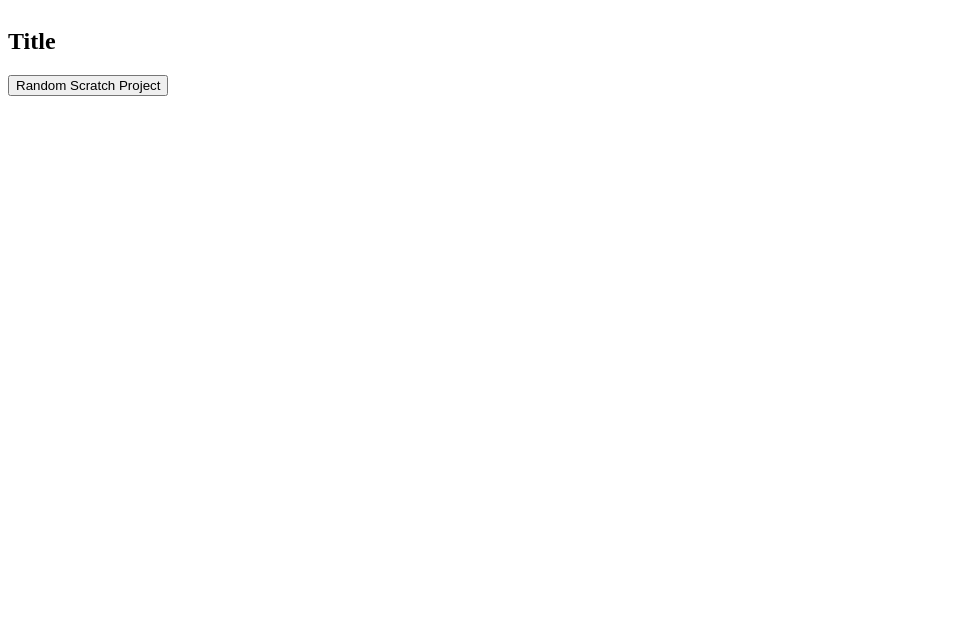
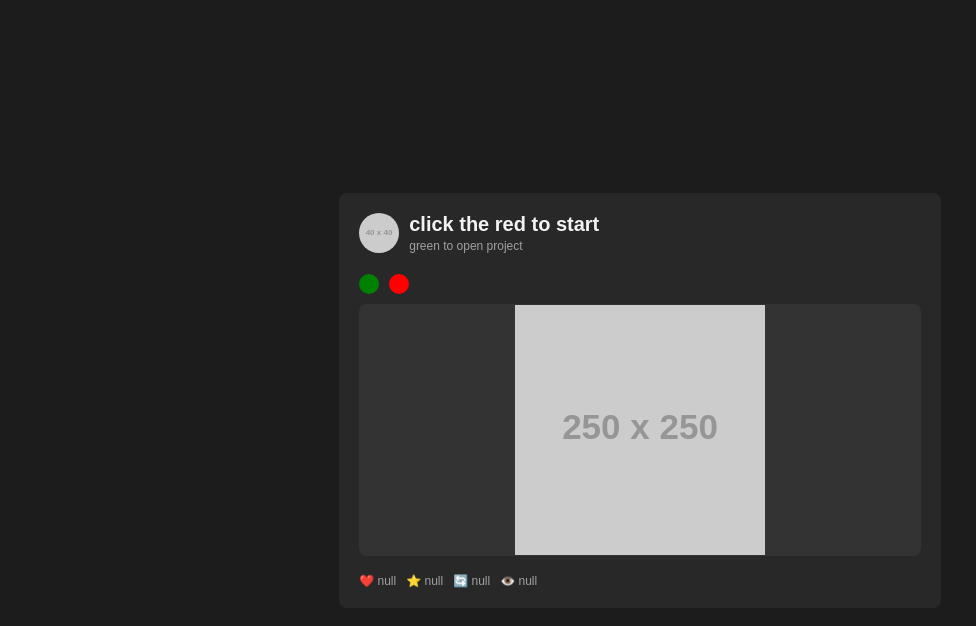
Before and after one commit to wickddd/Scratch-Random, a plain HTML site: page index.html in a window 1280 px wide. Shown: the whole page, without its empty margins (0-976 px from the left). Drawn offline with Linux system fonts and the light colour scheme; placeholder pictures from the web are drawn by us.

Commit message:
Update index.html

```diff
--- a/index.html
+++ b/index.html
@@ -1,25 +1,180 @@
+<!DOCTYPE html>
+<html lang="en">
 
+<head>
+  <meta charset="UTF-8">
+  <meta name="viewport" content="width=device-width, initial-scale=1.0">
+  <title>random scratch</title>
+  <style>
+    * {
+      margin: 0;
+      padding: 0;
+      box-sizing: border-box;
+    }
 
-<html lang="en">
-<head>
-    <meta charset="UTF-8">
-    <meta name="viewport" content="width=device-width, initial-scale=1.0">
-    <title>Skbidi</title>
-    <link rel="stylesheet" href="style.css">
-    <script src="script.js" defer></script>
+    body {
+      font-family: Arial, sans-serif;
+      background-color: #1c1c1c;
+      color: #f3f3f3;
+      display: flex;
+      justify-content: center;
+      align-items: center;
+      min-height: 100vh;
+    }
+
+    .container {
+      width: 47%;
+      max-width: 1000px;
+      background-color: #282828;
+      padding: 20px;
+      border-radius: 8px;
+    }
+
+    /* Header */
+    .header {
+      display: flex;
+      align-items: center;
+      gap: 10px;
+      margin-bottom: 20px;
+    }
+
+    .header img {
+      width: 40px;
+      height: 40px;
+      border-radius: 50%;
+    }
+
+    .header h1 {
+      font-size: 20px;
+      color: #f3f3f3;
+    }
+
+    .header span {
+      color: #a0a0a0;
+      font-size: 12px;
+    }
+
+    .main-content {
+      display: flex;
+      gap: 20px;
+    }
+
+    .left-panel {
+      flex: 2;
+    }
+
+    .controls {
+      display: flex;
+      gap: 10px;
+      margin-bottom: 10px;
+    }
+
+    .control-button {
+      width: 20px;
+      height: 20px;
+      border-radius: 50%;
+    }
+
+    .play {
+      background-color: green;
+    }
+
+    .stop {
+      background-color: red;
+    }
+
+    .display-area {
+      background-color: #333;
+      height: 90%;
+      width: 100%;
+      border-radius: 8px;
+      display: flex;
+      justify-content: center;
+      align-items: center;
+      overflow: hidden;
+    }
+
+    .display-area img {
+      max-width: 100%;
+      max-height: 100%;
+    }
+
+    .right-sidebar {
+      flex: 1;
+      display: flex;
+      flex-direction: column;
+      gap: 10px;
+    }
+
+    .sidebar-section {
+      background-color: #2c2c2c;
+      border-radius: 8px;
+      padding: 10px;
+      height: 140px;
+    }
+
+    .footer {
+      display: flex;
+      justify-content: space-between;
+      align-items: center;
+      margin-top: 20px;
+      font-size: 12px;
+      color: #a0a0a0;
+    }
+
+    .footer-icons {
+      display: flex;
+      gap: 10px;
+    }
+
+    .footer-icons span {
+      cursor: pointer;
+    }
+
+    .copy-link {
+      background-color: #6b48ff;
+      padding: 5px 10px;
+      border-radius: 4px;
+      color: white;
+      font-size: 12px;
+      cursor: pointer;
+    }
+  </style>
 </head>
+
 <body>
-  <div class='topbar'>
-    <img id='authorpfp' class='ap'></img>
-    <h2 id="title">Title</h2>
 
+  <div class="container">
+    <div class="header">
+      <img id="ap" src="https://via.placeholder.com/40">
+      <div>
+        <h1 id="title">click the red to start</h1>
+        <span id="creator">green to open project</span>
+      </div>
+    </div>
+    <div class="main-content">
+      <div class="left-panel">
+        <div class="controls">
+          <div class="control-button play" onclick="OpenGame()"></div>
+          <div class="control-button stop" onclick="buttonclick()"></div>
+        </div>
+        <div class="display-area">
+          <img id="projecthumb" src="https://via.placeholder.com/250">
+        </div>
+      </div>
+    </div>
+
+    <div class="footer">
+      <div class="footer-icons">
+        <span id="loves">❤️ null</span>
+        <span id="stars">⭐ null</span>
+        <span id="remixes">🔄 null</span>
+        <span id="views">👁️ null</span>
+      </div>
+    </div>
   </div>
 
+  <script src="script.js"></script>
+</body>
 
-    <div class="box">
-        <img id="imagebox" onclick="OpenGame()">
-    </div>
-
-    <button onClick="buttonclick()">Random Scratch Project</button>
-</body>
 </html>
```
